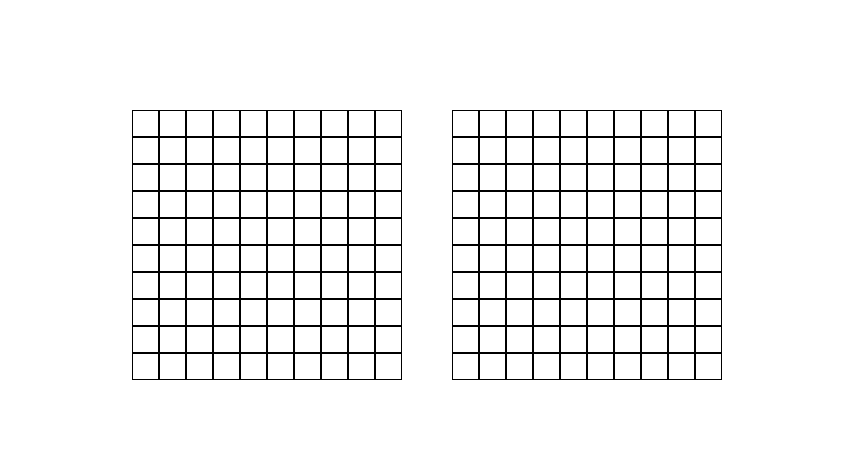
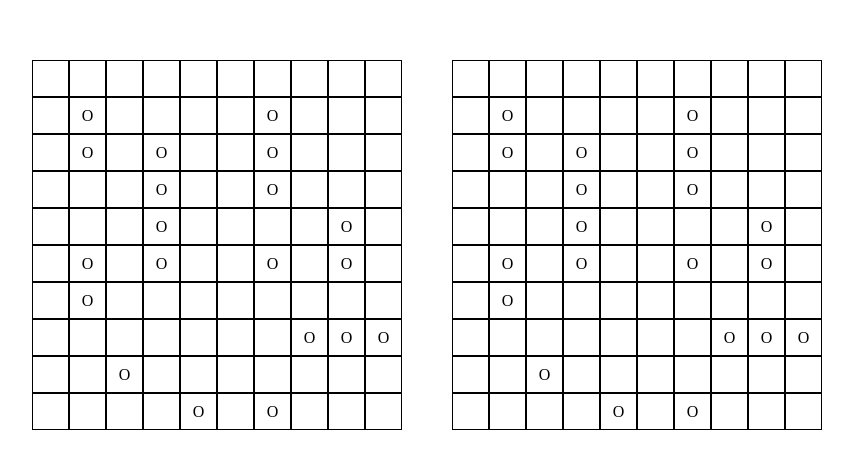
Before and after one commit to tomeklarysz/Battleship, a website built with webpack: page src/template.html in a window 1280 px wide. Shown: the part 155-624 px from the top of the page, without its empty margins (213-1066 px from the left). Built offline with nearby package versions, Linux system fonts and the light colour scheme.

Commit message:
render each player's gameboard

```diff
--- a/src/index.js
+++ b/src/index.js
@@ -1,4 +1,6 @@
 import './style.css';
 import { initialLoad } from './dom';
+import { initialPlayers } from './render';
 
 initialLoad()
+initialPlayers()
--- /dev/null
+++ b/src/render.js
@@ -0,0 +1,54 @@
+const player = require('./player')
+
+const createPlayers = () => {
+  const user = player()
+  const opp = player()
+  user.type = 'player'
+  opp.type = 'computer'
+  return { user, opp }
+}
+
+// predetermined cords
+const placeDummies = (players) => {
+  players.user.gameboard.placeShip(4, [2, 3], [5, 3])
+  players.user.gameboard.placeShip(3, [1, 6], [3, 6])
+  players.user.gameboard.placeShip(3, [7, 7], [7, 9])
+  players.user.gameboard.placeShip(2, [1, 1], [2, 1])
+  players.user.gameboard.placeShip(2, [5, 1], [6, 1])
+  players.user.gameboard.placeShip(2, [4, 8], [5, 8])
+  players.user.gameboard.placeShip(1, [8, 2], [8, 2])
+  players.user.gameboard.placeShip(1, [9, 4], [9, 4])
+  players.user.gameboard.placeShip(1, [9, 6], [9, 6])
+  players.user.gameboard.placeShip(1, [5, 6], [5, 6])
+
+  players.opp.gameboard.placeShip(4, [2, 3], [5, 3])
+  players.opp.gameboard.placeShip(3, [1, 6], [3, 6])
+  players.opp.gameboard.placeShip(3, [7, 7], [7, 9])
+  players.opp.gameboard.placeShip(2, [1, 1], [2, 1])
+  players.opp.gameboard.placeShip(2, [5, 1], [6, 1])
+  players.opp.gameboard.placeShip(2, [4, 8], [5, 8])
+  players.opp.gameboard.placeShip(1, [8, 2], [8, 2])
+  players.opp.gameboard.placeShip(1, [9, 4], [9, 4])
+  players.opp.gameboard.placeShip(1, [9, 6], [9, 6])
+  players.opp.gameboard.placeShip(1, [5, 6], [5, 6])
+}
+
+const renderBoards = (userBoard, oppBoard) => {
+  for (let i=0; i<10; i++) {
+    for (let j=0; j<10; j++) {
+      if (userBoard[i][j] === ('O' || 'X' || 'M')) {
+        document.getElementById(`player-${i}-${j}`).textContent = userBoard[i][j]
+      }
+      if (oppBoard[i][j] === ('O' || 'X' || 'M')) {
+        document.getElementById(`opp-${i}-${j}`).textContent = oppBoard[i][j]
+      }
+    }
+  }
+}
+
+
+export const initialPlayers = () => {
+  const players = createPlayers()
+  placeDummies(players)
+  renderBoards(players.user.gameboard.board, players.opp.gameboard.board)
+}
--- a/src/style.css
+++ b/src/style.css
@@ -17,7 +17,10 @@ body, html {
 }
 
 .cell {
-  height: 25px;
-  width: 25px;
+  display: flex;
+  justify-content: center;
+  align-items: center;
+  height: 35px;
+  width: 35px;
   border: 1px solid black;
 }
```
Also changed, not shown: src/dom.js (line endings or trailing spaces).
